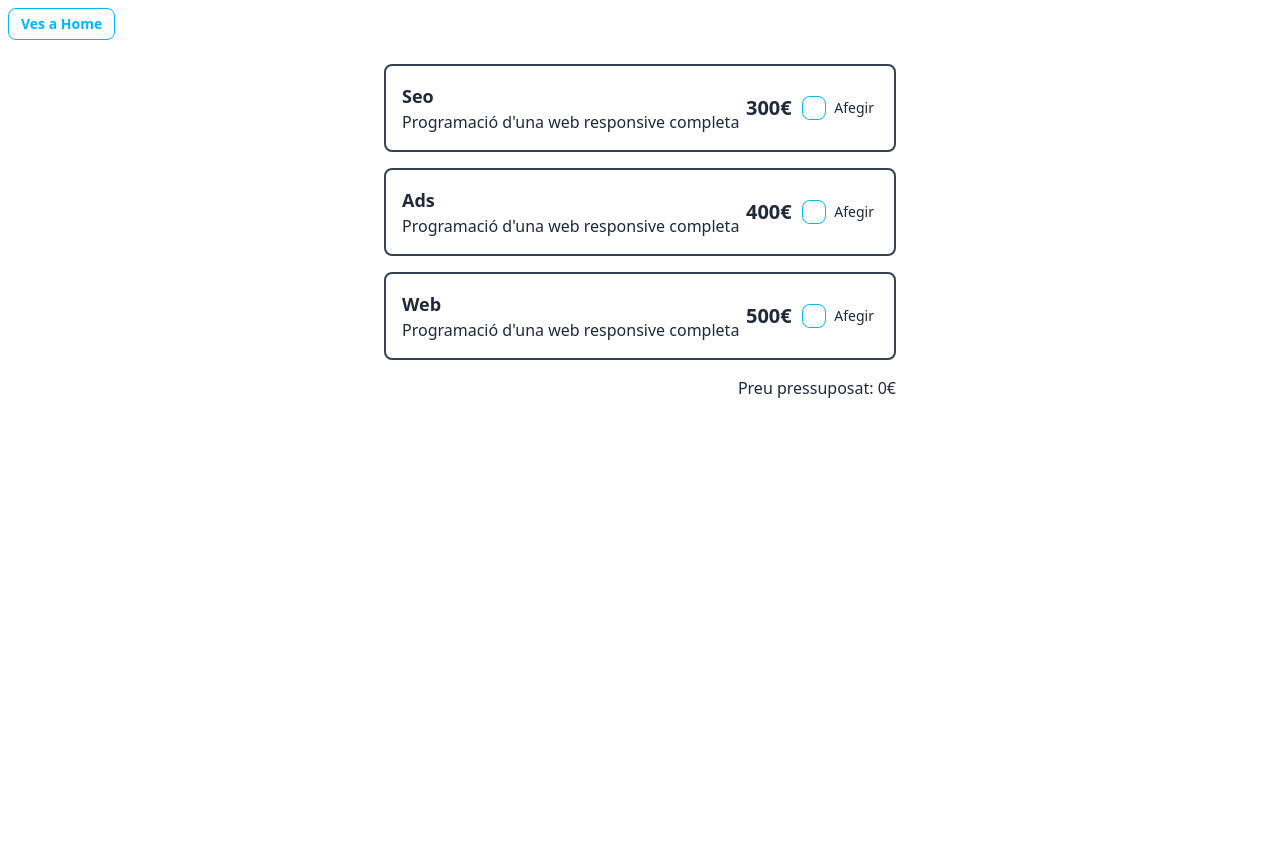
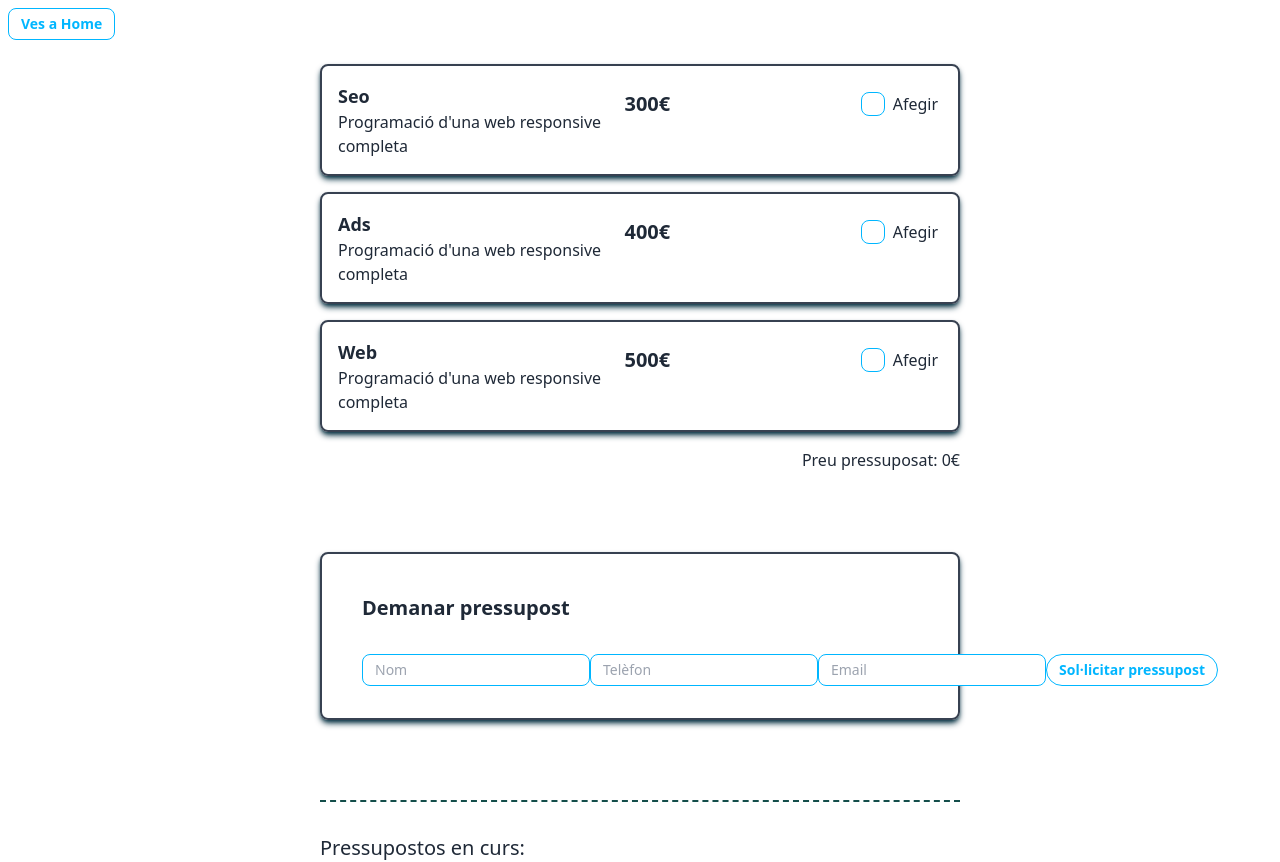
Before and after one commit to monica-mp/S6.Pressupostos, a React (Vite) app: page /app in a window 1280 px wide. Before the commit the page ends 800 px from the top, so only its background shows below. Built offline with nearby package versions, Linux system fonts and the light colour scheme.

Commit message:
N1. Exercici 5

```diff
--- a/src/App.jsx
+++ b/src/App.jsx
@@ -1,25 +1,14 @@
 import "./App.css";
+import CheckboxProvider from "./CheckboxContext";
 import Checkbox from "./components/Checkbox.jsx";
-import { useState } from "react";
+import TodoList from "./components/TodoList.jsx";
 
 function App() {
-  const [services, setServices] = useState({
-    seo: false,
-    ads: false,
-    web: false,
-  });
-
-
-
-  const handleCheckboxChange = (service) => {
-    setServices({
-      ...services,
-      [service]: !services[service],
-    });
-  };
-
   return (
-    <Checkbox services={services} onCheckboxChange={handleCheckboxChange} />
+    <CheckboxProvider>
+      <Checkbox />
+      <TodoList />
+    </CheckboxProvider>
   );
 }
 
--- /dev/null
+++ b/src/CheckboxContext.jsx
@@ -0,0 +1,86 @@
+import { createContext, useContext, useState } from "react";
+
+const CheckboxContext = createContext();
+
+export const useCheckbox = () => {
+  return useContext(CheckboxContext);
+};
+
+export const CheckboxProvider = ({ children }) => {
+  const [services, setServices] = useState({
+    seo: false,
+    ads: false,
+    web: false,
+  });
+
+  const [webOptions, setWebOptions] = useState({
+    pages: 1,
+    languages: 1,
+  });
+
+  const arrayServices = [
+    {
+      name: "Seo",
+      description: "Programació d'una web responsive completa",
+      price: 300,
+    },
+    {
+      name: "Ads",
+      description: "Programació d'una web responsive completa",
+      price: 400,
+    },
+    {
+      name: "Web",
+      description: "Programació d'una web responsive completa",
+      price: 500,
+    },
+  ];
+
+  const handleCheckboxChange = (service) => {
+    setServices({
+      ...services,
+      [service.toLowerCase()]: !services[service.toLowerCase()],
+    });
+  };
+
+  const onPagesChange = (pages) => {
+    setWebOptions({ ...webOptions, pages });
+  };
+
+  const onLanguagesChange = (languages) => {
+    setWebOptions({ ...webOptions, languages });
+  };
+
+  const calculateTotal = () => {
+    let total = 0;
+
+    arrayServices.forEach((service) => {
+      if (services[service.name.toLowerCase()]) {
+        total += service.price;
+      }
+    });
+    if (services.web) {
+      total += (webOptions.pages + webOptions.languages) * 30;
+    }
+
+    return total;
+  };
+
+  const contextValue = {
+    services,
+    arrayServices,
+    webOptions,
+    handleCheckboxChange,
+    onPagesChange,
+    onLanguagesChange,
+    calculateTotal,
+  };
+
+  return (
+    <CheckboxContext.Provider value={contextValue}>
+      {children}
+    </CheckboxContext.Provider>
+  );
+};
+
+export default CheckboxProvider;
--- a/src/components/Checkbox.jsx
+++ b/src/components/Checkbox.jsx
@@ -1,120 +1,65 @@
 import WebOptions from "./WebOptions";
-import { useState } from "react";
 import { Link } from "react-router-dom";
+import { useCheckbox } from "../CheckboxContext";
 
-function Checkbox({ services, onCheckboxChange }) {
-  const prices = {
-    seo: 300,
-    ads: 400,
-    web: 500,
-  };
-
-  const [webOptions, setWebOptions] = useState({
-    pages: 1,
-    languages: 1,
-  });
-
-  const onPagesChange = (pages) => {
-    setWebOptions({ ...webOptions, pages });
-  };
-
-  const onLanguagesChange = (languages) => {
-    setWebOptions({ ...webOptions, languages });
-  };
-
-  const calculateTotal = () => {
-    if (services.web) {
-      const webCost = (webOptions.pages + webOptions.languages) * 30;
-      return Object.keys(services).reduce(
-        (total, service) =>
-          services[service] ? total + prices[service] : total,
-        webCost
-      );
-    }
-
-    return Object.keys(services).reduce(
-      (total, service) => (services[service] ? total + prices[service] : total),
-      0
-    );
-  };
+function Checkbox() {
+  const {
+    services,
+    arrayServices,
+    handleCheckboxChange,
+    webOptions,
+    onPagesChange,
+    onLanguagesChange,
+    calculateTotal,
+  } = useCheckbox();
 
   return (
     <div>
       <Link to="/">
-      <button className="btn btn-outline btn-info btn-sm m-2">Ves a Home</button>
+        <button className="btn btn-outline btn-info btn-sm m-2">
+          Ves a Home
+        </button>
       </Link>
+      <div className="container w-3/6 mx-auto ">
+        {arrayServices.map((service, index) => (
+          <div
+            key={index}
+            className="flex my-4 border-2 rounded-lg border-gray-700 p-4 shadow-md shadow-cyan-950"
+          >
+            <div className="container flex justify-between ">
+              <div>
+                <h2 className="text-lg font-bold">{service.name}</h2>
+                <p>{service.description}</p>
+              </div>
 
-      <div className="container w-2/5 mx-auto">
-        <div className="flex my-4 border-2 rounded-lg border-gray-700 p-4">
-          <div className="flex-shrink-0">
-            <h2 className="text-lg font-bold">Seo</h2>
-            <p>Programació d'una web responsive completa</p>
+              <div className="form-control w-96">
+                <div className="flex justify-between">
+                  <div>
+                    <p className="label text-xl font-semibold">
+                      {service.price}&euro;
+                    </p>
                   </div>
-          <div className="flex-grow text-center self-center">
-            <p className="text-xl font-semibold">{prices.seo}&euro;</p>
-          </div>
-          <div className="form-control self-center">
                   <label className="label cursor-pointer">
                     <input
                       type="checkbox"
-                className="checkbox checkbox-info"
-                checked={services.seo}
-                onChange={() => onCheckboxChange("seo")}
+                      className="checkbox checkbox-info "
+                      checked={service.checked}
+                      onChange={() => handleCheckboxChange(service.name)}
                     />
-              <span className="label-text pl-2">Afegir</span>
+                    <span className="pl-2">Afegir</span>
                   </label>
                 </div>
-        </div>
-        <div className="flex my-4 border-2 rounded-lg border-gray-700 p-4">
-          <div className="flex-shrink-0">
-            <h2 className="text-lg font-bold">Ads</h2>
-            <p>Programació d'una web responsive completa</p>
-          </div>
-          <div className="flex-grow text-center self-center">
-            <p className="text-xl font-semibold">{prices.ads}&euro;</p>
-          </div>
-          <div className="form-control self-center">
-            <label className="label cursor-pointer">
-              <input
-                type="checkbox"
-                className="checkbox checkbox-info"
-                checked={services.ads}
-                onChange={() => onCheckboxChange("ads")}
-              />
-              <span className="label-text pl-2">Afegir</span>
-            </label>
+
+                <div className="self-end">
+                  {services.web && service.name === "Web" && (
+                    <WebOptions />
+                  )}
                 </div>
               </div>
-        <div className="flex flex-col my-4 border-2 rounded-lg border-gray-700 p-4">
-          <div className="flex">
-            <div className="flex-shrink-0">
-              <h2 className="text-lg font-bold">Web</h2>
-              <p>Programació d'una web responsive completa</p>
-            </div>
-            <div className="flex-grow text-center self-center">
-              <p className="text-xl font-semibold">{prices.web}&euro;</p>
-            </div>
-            <div className="form-control flex-col self-center">
-              <label className="label cursor-pointer">
-                <input
-                  type="checkbox"
-                  className="checkbox checkbox-info"
-                  checked={services.web}
-                  onChange={() => onCheckboxChange("web")}
-                />
-                <span className="label-text pl-2">Afegir</span>
-              </label>
             </div>
           </div>
-          {services.web && (
-            <WebOptions
-              pages={webOptions.pages}
-              languages={webOptions.languages}
-              onPagesChange={onPagesChange}
-              onLanguagesChange={onLanguagesChange}
-            />
-          )}
-        </div>
+        ))}
+
         <p className="text-end">Preu pressuposat: {calculateTotal()}&euro;</p>
       </div>
     </div>
--- /dev/null
+++ b/src/components/Todo.jsx
@@ -0,0 +1,34 @@
+function Todo({ todos, arrayServices }) {
+  return todos.map((todo) => (
+    <div
+      key={todo.id}
+      className="flex justify-between my-4 border-2 rounded-lg border-gray-700 p-4 w-3/6 mx-auto shadow-md shadow-cyan-950"
+    >
+      <div className="w-24">
+        <h1 className="font-bold">{todo.name}</h1>
+        <p>{todo.phone}</p>
+        <p>{todo.email}</p>
+      </div>
+      <div>
+        <h2>Serveis contractats:</h2>
+        {todo.services.map((serviceName) => (
+          <p key={serviceName}>
+            {arrayServices.find((service) => service.name === serviceName).name}
+          </p>
+        ))}
+        {todo.services.includes("Web") && (
+          <div>
+            <p>
+              (Pàgines: {todo.wPages}, Llenguatges: {todo.wLanguages})
+            </p>
+          </div>
+        )}
+      </div>
+      <div>
+        <h2>Total: {todo.total} &euro;</h2>
+      </div>
+    </div>
+  ));
+}
+
+export default Todo;
--- /dev/null
+++ b/src/components/TodoForm.jsx
@@ -0,0 +1,65 @@
+import { useState } from "react";
+
+function TodoForm({ onSubmit }) {
+  const [inputName, setInputName] = useState("");
+  const [inputPhone, setInputPhone] = useState("");
+  const [inputEmail, setInputEmail] = useState("");
+
+  const handleInputChange = (e, setInputFunction) => {
+    setInputFunction(e.target.value);
+  };
+
+  const handleSubmit = (e) => {
+    e.preventDefault();
+
+
+    onSubmit({
+      id: Math.floor(Math.random() * 10000),
+      name: inputName,
+      phone: inputPhone,
+      email: inputEmail,
+
+    });
+
+    setInputName("");
+    setInputPhone("");
+    setInputEmail("");
+  };
+
+  return (
+    <form
+      onSubmit={handleSubmit}
+      className="flex flex-col mx-auto my-20 px-10 border-2 rounded-lg border-gray-700 w-3/6 shadow-md shadow-cyan-950"
+    >
+      <h1 className="font-semibold mt-10 text-xl">Demanar pressupost</h1>
+      <div className="flex my-8 justify-between">
+        <input
+          type="text"
+          placeholder="Nom"
+          value={inputName}
+          onChange={(e) => handleInputChange(e, setInputName)}
+          className="input input-sm input-bordered input-info "
+        />
+        <input
+          type="number"
+          placeholder="Telèfon"
+          value={inputPhone}
+          onChange={(e) => handleInputChange(e, setInputPhone)}
+          className="input input-sm input-bordered input-info"
+        />
+        <input
+          type="email"
+          placeholder="Email"
+          value={inputEmail}
+          onChange={(e) => handleInputChange(e, setInputEmail)}
+          className="input input-sm input-bordered input-info"
+        />
+        <button className="btn btn-sm rounded-full btn-outline btn-info ">
+          Sol·licitar pressupost
+        </button>
+      </div>
+    </form>
+  );
+}
+
+export default TodoForm;
--- /dev/null
+++ b/src/components/TodoList.jsx
@@ -0,0 +1,58 @@
+import { useState } from "react";
+import TodoForm from "./TodoForm";
+import Todo from "./Todo";
+import { useCheckbox } from "../CheckboxContext";
+
+function TodoList() {
+  const { arrayServices, services, webOptions } = useCheckbox();
+
+  const [todos, setTodos] = useState([]);
+
+  const calculateTotalForServices = () => {
+    return arrayServices.reduce((total, service) => {
+      if (services && services[service.name.toLowerCase()]) {
+        total += service.price;
+      }
+      return total;
+    }, 0);
+  };
+
+  const calculateTotalForWeb = () => {
+    return services.web ? (webOptions.pages + webOptions.languages) * 30 : 0;
+  };
+
+  const addTodo = (todo) => {
+    const selectedServices = arrayServices
+      .filter((service) => services && services[service.name.toLowerCase()])
+      .map((service) => service.name);
+
+    const totalServices = calculateTotalForServices();
+    const totalWeb = calculateTotalForWeb();
+
+    const newTodo = {
+      id: Math.floor(Math.random() * 10000),
+      name: todo.name,
+      phone: todo.phone,
+      email: todo.email,
+      services: selectedServices,
+      wPages: webOptions.pages,
+      wLanguages: webOptions.languages,
+      total: totalServices + totalWeb,
+    };
+
+    const newTodos = [newTodo, ...todos];
+    setTodos(newTodos);
+  };
+
+  return (
+    <div>
+      <TodoForm onSubmit={addTodo} />
+      <div className="mx-auto w-3/6 pt-8 border-t-2 border-dashed border-teal-900">
+        <h1 className="text-xl">Pressupostos en curs:</h1>
+      </div>
+      <Todo todos={todos} arrayServices={arrayServices} />
+    </div>
+  );
+}
+
+export default TodoList;
--- a/src/components/WebOptions.jsx
+++ b/src/components/WebOptions.jsx
@@ -1,38 +1,59 @@
-function WebOptions({ pages, languages, onPagesChange, onLanguagesChange }) {
+import { useCheckbox } from "../CheckboxContext";
+
+function WebOptions() {
+  const { webOptions, onPagesChange, onLanguagesChange } = useCheckbox();
   return (
-    <div className="flex flex-col mt-8 border-2 rounded-lg border-cyan-600 p-2 self-end w-96 gap-4">
+    <div className="flex flex-col mt-8 border-2 rounded-lg border-cyan-600 p-2 self-end w-80 gap-4 ">
       <div className="flex justify-between">
         <span>Número de pàgines:</span>
-        <div >
-          <button className="btn btn-circle btn-xs border-cyan-700" onClick={() => (pages > 1 ? onPagesChange(pages - 1) : null)}>
+        <div>
+          <button
+            className="btn btn-circle btn-xs border-cyan-700"
+            onClick={() =>
+              webOptions.pages > 1 ? onPagesChange(webOptions.pages - 1) : null
+            }
+          >
             -
           </button>
           <input
-            className="input input-bordered input-sm input-info w-16 mx-2"
-            type="number"
-            value={pages}
+            className="input input-bordered input-sm input-info w-14 mx-2 text-center"
+            type="text"
+            value={webOptions.pages}
             onChange={(e) => onPagesChange(parseInt(e.target.value, 10))}
             min="1"
           />
-          <button className="btn btn-circle btn-xs border-cyan-700" onClick={() => onPagesChange(pages + 1)}>
+          <button
+            className="btn btn-circle btn-xs border-cyan-700"
+            onClick={() => onPagesChange(webOptions.pages + 1)}
+          >
             +
           </button>
         </div>
       </div>
       <div className="flex justify-between">
         <span>Número de llenguatges:</span>
-        <div >
-          <button className="btn btn-circle btn-xs border-cyan-700" onClick={() => (languages > 1 ? onLanguagesChange(languages - 1) : null)}>
+        <div>
+          <button
+            className="btn btn-circle btn-xs border-cyan-700"
+            onClick={() =>
+              webOptions.languages > 1
+                ? onLanguagesChange(webOptions.languages - 1)
+                : null
+            }
+          >
             -
           </button>
           <input
-            className="input input-bordered input-sm input-info w-16 mx-2"
-            type="number"
-            value={languages}
+            className="input input-bordered input-sm input-info w-14 mx-2 text-center"
+            type="text"
+            value={webOptions.languages}
             onChange={(e) => onLanguagesChange(parseInt(e.target.value, 10))}
             min="1"
           />
-          <button className="btn btn-circle btn-xs border-cyan-700" onClick={() => onLanguagesChange(languages + 1)}>
+          <button
+            className="btn btn-circle btn-xs border-cyan-700"
+            onClick={() => onLanguagesChange(webOptions.languages + 1)}
+          >
             +
           </button>
         </div>
```
Also changed, not shown: src/Welcome.jsx (+4 -4 lines). Lines whose indentation alone changed are shown as unchanged.
